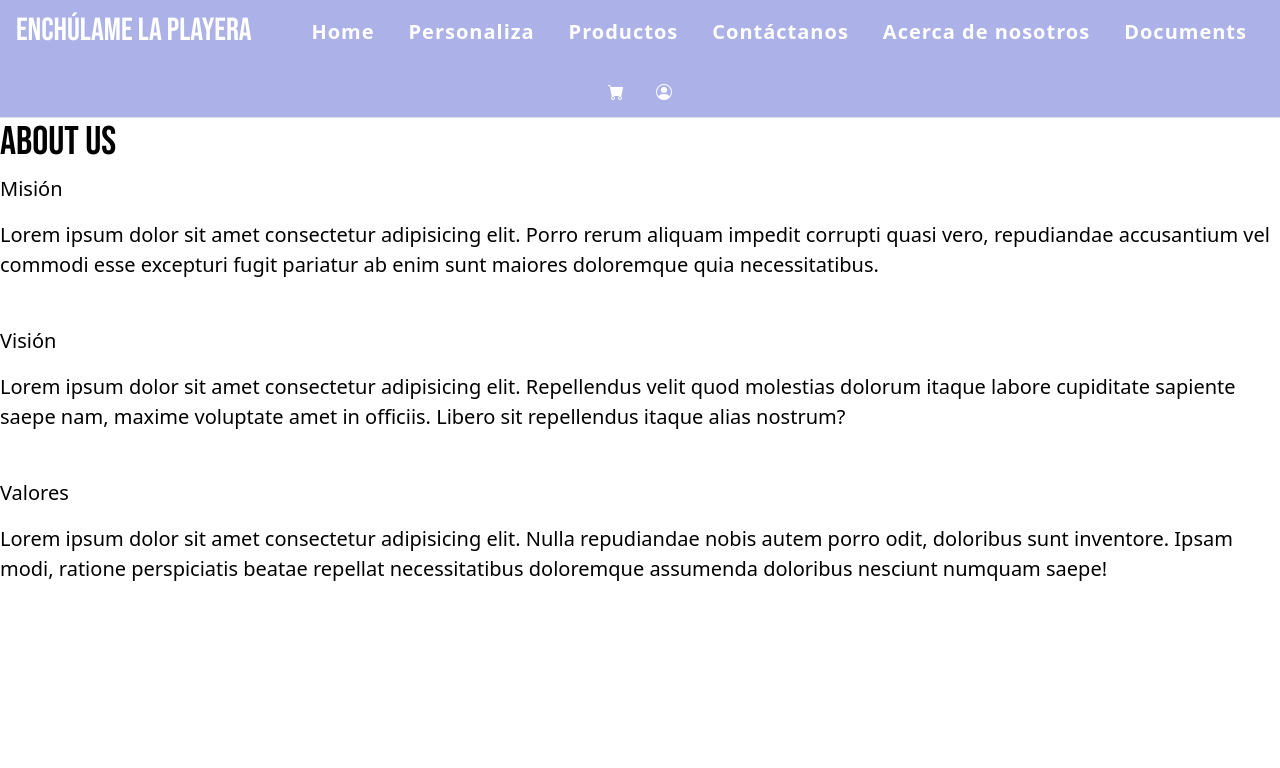
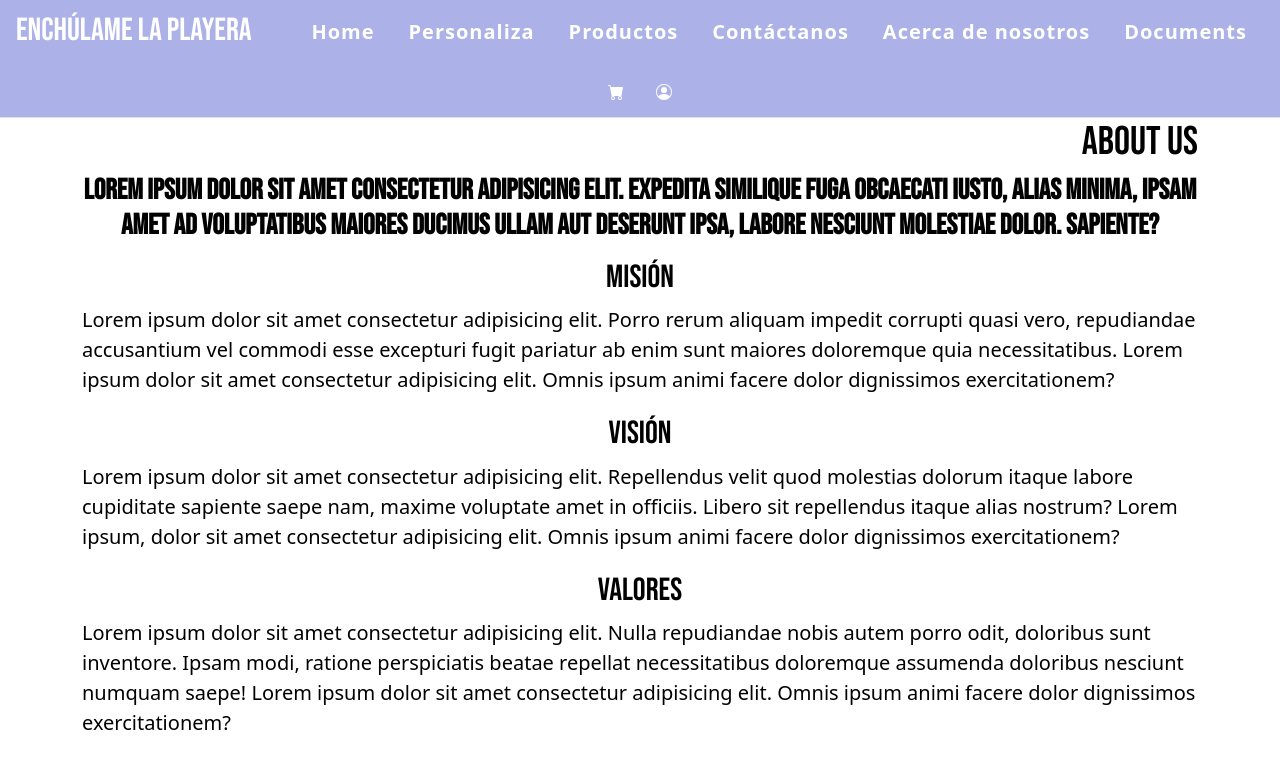
Before and after one commit to bNajeraEspinosa/los_cadetes-Enchulame_la_playera, a plain HTML site: page about-us.html in a window 1280 px wide. Drawn offline with nearby package versions, Linux system fonts and the light colour scheme.

Commit message:
Estilizar contenido del html en about-us Se adapto el contenido html. Se aplico boostrapt. Se creao una clase personalizada text-highlight para el texto destacado

```diff
--- a/about-us.html
+++ b/about-us.html
@@ -86,31 +86,60 @@
       </div>
     </nav>
 
-    <h1>About us</h1>
+    <section>
+      <div class="container">
+        <h1 class="text-end">About us</h1>
+      </div>
+    </section>
 
-    <p style="color: black">Misión</p>
+    <section class="container">
+      <p class="text-hightlight text-center">
+        Lorem ipsum dolor sit amet consectetur adipisicing elit. Expedita
+        similique fuga obcaecati iusto, alias minima, ipsam amet ad voluptatibus
+        maiores ducimus ullam aut deserunt ipsa, labore nesciunt molestiae
+        dolor. Sapiente?
+      </p>
+    </section>
+
+    <main class="container">
+      <div class="row gap-1">
+        <div class="col-12">
+          <h2 class="text-center">Misión</h2>
           <p>
             Lorem ipsum dolor sit amet consectetur adipisicing elit. Porro rerum
-      aliquam impedit corrupti quasi vero, repudiandae accusantium vel commodi
-      esse excepturi fugit pariatur ab enim sunt maiores doloremque quia
-      necessitatibus.
+            aliquam impedit corrupti quasi vero, repudiandae accusantium vel
+            commodi esse excepturi fugit pariatur ab enim sunt maiores
+            doloremque quia necessitatibus. Lorem ipsum dolor sit amet
+            consectetur adipisicing elit. Omnis ipsum animi facere dolor
+            dignissimos exercitationem?
           </p>
-    <br />
-    <p style="color: black">Visión</p>
+        </div>
+
+        <div class="col-12">
+          <h2 class="text-center">Visión</h2>
           <p>
-      Lorem ipsum dolor sit amet consectetur adipisicing elit. Repellendus velit
-      quod molestias dolorum itaque labore cupiditate sapiente saepe nam, maxime
-      voluptate amet in officiis. Libero sit repellendus itaque alias nostrum?
+            Lorem ipsum dolor sit amet consectetur adipisicing elit. Repellendus
+            velit quod molestias dolorum itaque labore cupiditate sapiente saepe
+            nam, maxime voluptate amet in officiis. Libero sit repellendus
+            itaque alias nostrum? Lorem ipsum, dolor sit amet consectetur
+            adipisicing elit. Omnis ipsum animi facere dolor dignissimos
+            exercitationem?
           </p>
-    <br />
-    <p style="color: black">Valores</p>
+        </div>
+
+        <div class="col-12">
+          <h2 class="text-center">Valores</h2>
           <p>
-      Lorem ipsum dolor sit amet consectetur adipisicing elit. Nulla repudiandae
-      nobis autem porro odit, doloribus sunt inventore. Ipsam modi, ratione
-      perspiciatis beatae repellat necessitatibus doloremque assumenda doloribus
-      nesciunt numquam saepe!
+            Lorem ipsum dolor sit amet consectetur adipisicing elit. Nulla
+            repudiandae nobis autem porro odit, doloribus sunt inventore. Ipsam
+            modi, ratione perspiciatis beatae repellat necessitatibus doloremque
+            assumenda doloribus nesciunt numquam saepe! Lorem ipsum dolor sit
+            amet consectetur adipisicing elit. Omnis ipsum animi facere dolor
+            dignissimos exercitationem?
           </p>
-    <br />
+        </div>
+      </div>
+    </main>
 
     <script
       src="https://cdn.jsdelivr.net/npm/bootstrap@5.2.2/dist/js/bootstrap.bundle.min.js"
--- a/estilos.css
+++ b/estilos.css
@@ -16,6 +16,15 @@ body {
   font-size: 20px;
   background-color: rgb(255, 255, 255);
   color: rgb(0, 0, 0);
+}
+
+.text-hightlight {
+  color: var(--color-text);
+  font-family: 'Bebas Neue', cursive;
+  font-size: 1.8rem;
+  font-weight: 700;
+  line-height: 1.2;
+  margin-bottom: 1rem;
 }
 
 /*
```
Lines whose indentation alone changed are shown as unchanged.
